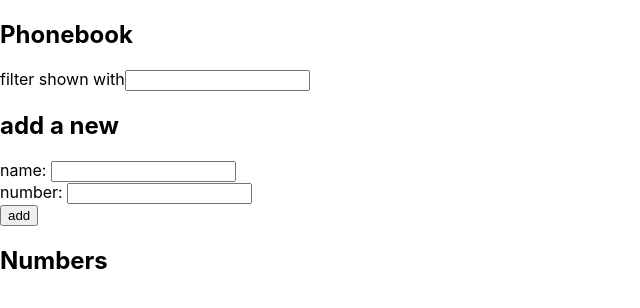
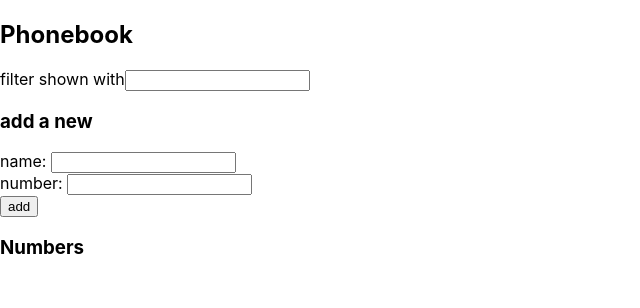
Before and after one commit to Cgard5424/fullstackopen, a React (Create React App) app in the folder part2/phonebook/: page / in a window 1280 px wide. Shown: the top 308 px of the page, without its empty margins (0-640 px from the left). Built offline with nearby package versions, Linux system fonts and the light colour scheme.

Commit message:
finished part 2.10

```diff
--- a/part2/phonebook/src/App.js
+++ b/part2/phonebook/src/App.js
@@ -1,4 +1,7 @@
 import React, { useState } from 'react'
+import Persons from './components/Persons'
+import Filter from './components/Filter'
+import PersonForm from './components/PersonForm'
 
 const App = () => {
   const [persons, setPersons] = useState([])
@@ -9,7 +12,6 @@ const App = () => {
 
   const addName = (event) => {
     event.preventDefault()
-    //console.log(event.target.name)
     const nameObject = {
       name: newName,
       id: newName,
@@ -28,20 +30,17 @@ const App = () => {
 
   const numbersToShow = showAll
     ? persons
-    : persons.filter(person => person.name.includes(newFilter) === true)
+    : persons.filter(person => person.name.toLowerCase().includes(newFilter.toLowerCase()) === true)
 
   const handleNameChange = (event) => {
-    //console.log(event.target.value)
     setNewName(event.target.value)
   }
 
   const handleNumberChange = (event) => {
-    //console.log(event.target.value)
     setNewNumber(event.target.value)
   }
 
   const handleFilterChange = (event) => {
-    //console.log(event.target.value.length)
     if (event.target.value.length === 0) {
       //
       setShowAll(true)
@@ -57,45 +56,26 @@ const App = () => {
   return (
     <div>
       <h2>Phonebook</h2>
-      <div>
-        filter shown with<input
-          value={newFilter}
-          onChange={handleFilterChange}
-        />
-      </div>
-      <h2>add a new</h2>
-      <form onSubmit={addName}>
-        <div>
-          name: <input
-            value={newName}
-            onChange={handleNameChange}
-          />
-        </div>
-        <div>
-          number: <input
-            value={newNumber}
-            onChange={handleNumberChange}
-          />
-        </div>
-        <div>
-          <button type="submit">add</button>
-        </div>
-      </form>
-      <h2>Numbers</h2>
+
+      <Filter newFilter={newFilter} handleFilterChange={handleFilterChange}/>
+
+      <h3>add a new</h3>
+
+      <PersonForm
+        addName={addName}
+        newName={newName}
+        handleNameChange={handleNameChange}
+        newNumber={newNumber}
+        handleNumberChange={handleNumberChange}
+      />
+
+      <h3>Numbers</h3>
+
       {numbersToShow.map(name =>
-        <Numbers key={name.id} name={name} />
+        <Persons key={name.id} name={name} />
         )}
     </div>
   )
 }
 
-const Numbers = ({ name }) => {
-  //console.log(name.id)
-  return(
-    <div>
-      {name.name} {name.number}
-    </div>
-  )
-}
-
 export default App
--- /dev/null
+++ b/part2/phonebook/src/components/Filter.js
@@ -0,0 +1,14 @@
+import React from "react"
+
+const Filter = (props) => {
+    return(
+     <div>
+        filter shown with<input
+            value={props.newFilter}
+            onChange={props.handleFilterChange}
+        />
+    </div>
+    )
+  }
+
+export default Filter
--- /dev/null
+++ b/part2/phonebook/src/components/PersonForm.js
@@ -0,0 +1,25 @@
+import React from "react"
+
+const PersonForm = (props) => {
+    return(
+      <form onSubmit={props.addName}>
+        <div>
+          name: <input
+            value={props.newName}
+            onChange={props.handleNameChange}
+          />
+        </div>
+        <div>
+          number: <input
+            value={props.newNumber}
+            onChange={props.handleNumberChange}
+          />
+        </div>
+        <div>
+          <button type="submit">add</button>
+        </div>
+      </form>
+    )
+  }
+
+export default PersonForm
--- /dev/null
+++ b/part2/phonebook/src/components/Persons.js
@@ -0,0 +1,12 @@
+import React from "react"
+
+const Persons = ({ name }) => {
+    //console.log(name.id)
+    return(
+      <div>
+        {name.name} {name.number}
+      </div>
+    )
+  }
+
+export default Persons
```
